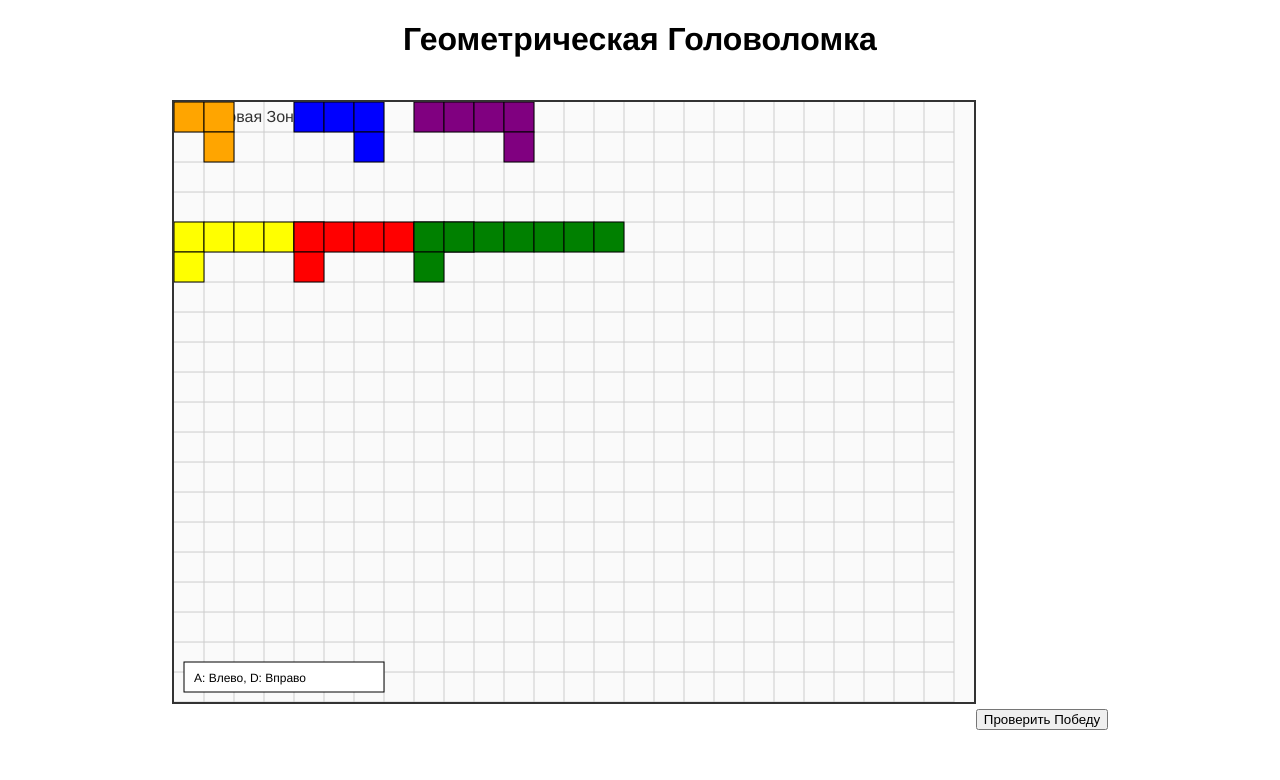
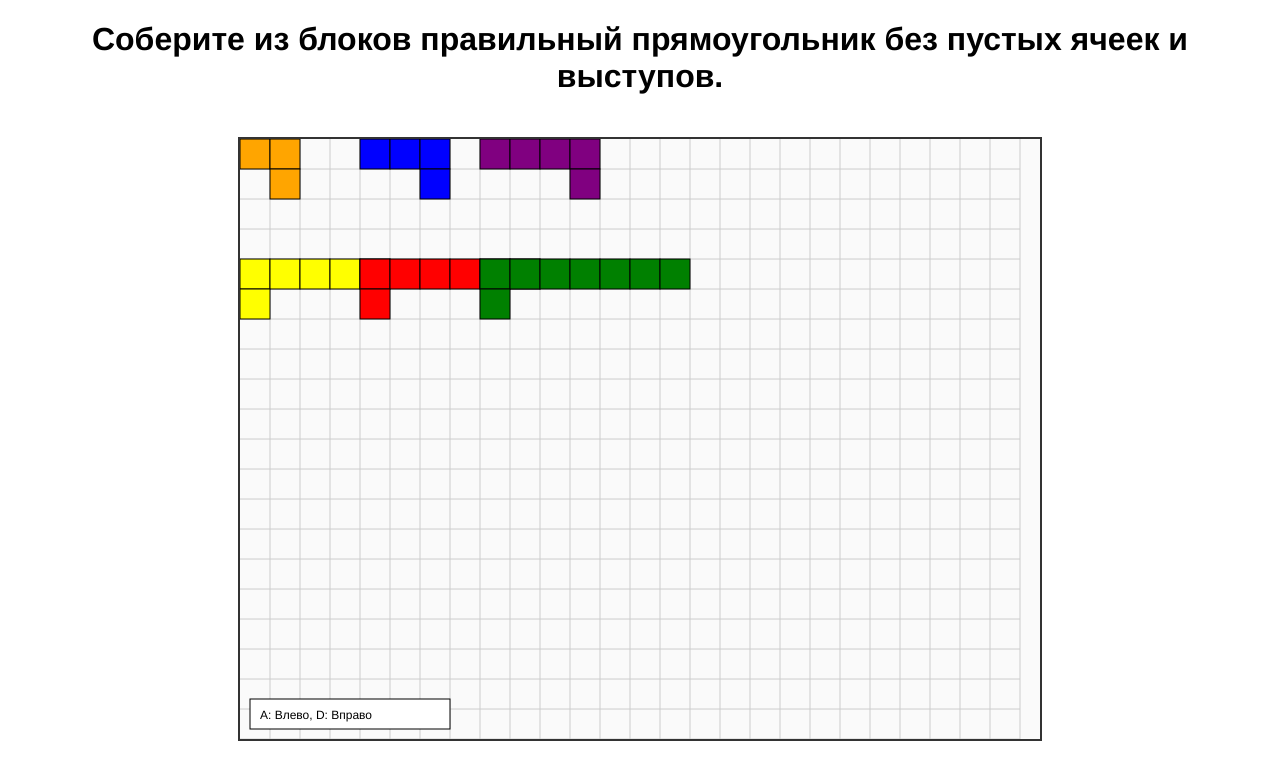
Before and after one commit to lissizza/corners-polimino, a Vue app: page / in a window 1280 px wide. Shown: the top 780 px of the page. Built offline with nearby package versions, Linux system fonts and the light colour scheme.

Commit message:
add description, remove extra elements

```diff
--- a/src/App.vue
+++ b/src/App.vue
@@ -1,6 +1,6 @@
 <template>
   <div id="app">
-    <h1>Геометрическая Головоломка</h1>
+    <h1>Соберите из блоков правильный прямоугольник без пустых ячеек и выступов.</h1>
     <svg :width="svgWidth" :height="svgHeight" class="game-svg">
       <!-- Сетка -->
       <g class="grid">
@@ -23,9 +23,6 @@
           stroke="#ccc"
         />
       </g>
-
-      <!-- Текстовая Метка Зоны Start -->
-      <text x="10" y="20" font-size="16" fill="#333">Стартовая Зона</text>
 
       <!-- Занятые клетки (для отладки) -->
       <g class="occupied-cells">
@@ -57,7 +54,6 @@
         <text x="20" :y="svgHeight - 20" font-size="12" fill="#000">A: Влево, D: Вправо</text>
       </g>
     </svg>
-    <button @click="checkVictory">Проверить Победу</button>
     <div v-if="victory" class="victory-message">
       Поздравляем! Вы победили!
     </div>
@@ -75,6 +71,7 @@ export default {
     PuzzlePiece,
   },
   setup() {
+    // остальная логика остается неизменной
     const gridSize = 30;
     const svgWidth = 800;
     const svgHeight = 600;
@@ -88,9 +85,6 @@ export default {
         position: { ...piece.initialPosition },
       }))
     );
-
-
-    const victory = ref(false);
 
     const handleUpdatePiece = updatedPiece => {
       console.log('Attempting to update piece:', updatedPiece);
@@ -125,62 +119,9 @@ export default {
       checkVictory();
     };
 
-
-    const checkVictory = () => {
-      // Определим границы для победы (330 x 90 или 90 x 330 пикселей)
-      const victoryWidth = 330 / gridSize; // Ширина в количестве клеток
-      const victoryHeight = 90 / gridSize; // Высота в количестве клеток
-
-      // Создаем сетку для проверки заполненности
-      const grid = Array.from({ length: rows }, () =>
-        Array(columns).fill(false)
-      );
-
-      // Заполняем сетку занятыми клетками
-      for (const piece of pieces.value) {
-        const transformedShape = getTransformedShape(piece);
-        for (const block of transformedShape) {
-          const gridX = Math.floor(block.x / gridSize);
-          const gridY = Math.floor(block.y / gridSize);
-          if (gridX >= 0 && gridX < columns && gridY >= 0 && gridY < rows) {
-            grid[gridY][gridX] = true;
-          }
-        }
-      }
-
-      // Проверяем, есть ли область размером victoryWidth x victoryHeight, полностью заполненная
-      for (let y = 0; y <= rows - victoryHeight; y++) {
-        for (let x = 0; x <= columns - victoryWidth; x++) {
-          let filled = true;
-
-          // Проверяем все клетки в этой области
-          for (let offsetY = 0; offsetY < victoryHeight; offsetY++) {
-            for (let offsetX = 0; offsetX < victoryWidth; offsetX++) {
-              if (!grid[y + offsetY][x + offsetX]) {
-                filled = false;
-                break;
-              }
-            }
-            if (!filled) break;
-          }
-
-          // Если нашли заполненную область - это победа
-          if (filled) {
-            victory.value = true;
-            console.log('Victory achieved!');
-            return;
-          }
-        }
-      }
-
-      // Если ни одна область не заполнена, сбрасываем победу
-      victory.value = false;
-    };
-
     const isWithinBounds = piece => {
       const transformedShape = getTransformedShape(piece);
       for (const block of transformedShape) {
-        // Приводим координаты в сетку для проверки, находятся ли они в пределах допустимого диапазона
         const gridX = Math.floor(block.x / gridSize);
         const gridY = Math.floor(block.y / gridSize);
 
@@ -219,19 +160,61 @@ export default {
       return false;
     };
 
+    const victory = ref(false);
+    const checkVictory = () => {
+      const victoryWidth = 330 / gridSize;
+      const victoryHeight = 90 / gridSize;
+
+      const grid = Array.from({ length: rows }, () =>
+        Array(columns).fill(false)
+      );
+
+      for (const piece of pieces.value) {
+        const transformedShape = getTransformedShape(piece);
+        for (const block of transformedShape) {
+          const gridX = Math.floor(block.x / gridSize);
+          const gridY = Math.floor(block.y / gridSize);
+          if (gridX >= 0 && gridX < columns && gridY >= 0 && gridY < rows) {
+            grid[gridY][gridX] = true;
+          }
+        }
+      }
+
+      for (let y = 0; y <= rows - victoryHeight; y++) {
+        for (let x = 0; x <= columns - victoryWidth; x++) {
+          let filled = true;
+
+          for (let offsetY = 0; offsetY < victoryHeight; offsetY++) {
+            for (let offsetX = 0; offsetX < victoryWidth; offsetX++) {
+              if (!grid[y + offsetY][x + offsetX]) {
+                filled = false;
+                break;
+              }
+            }
+            if (!filled) break;
+          }
+
+          if (filled) {
+            victory.value = true;
+            console.log('Victory achieved!');
+            return;
+          }
+        }
+      }
+
+      victory.value = false;
+    };
+
     const getTransformedShape = piece => {
-      // Копируем начальную форму блоков
       let transformed = piece.shape.map(block => ({ ...block }));
 
-      // Применение отражения, если фигура была отражена
       if (piece.isReflected) {
         transformed = transformed.map(block => ({
-          x: -block.x -1,  // Отражение по оси X
+          x: -block.x - 1,
           y: block.y,
         }));
       }
 
-      // Применение вращения относительно верхнего левого угла
       const angle = (piece.rotation % 360 + 360) % 360;
 
       transformed = transformed.map(block => {
@@ -239,16 +222,16 @@ export default {
 
         switch (angle) {
           case 90:
-            newX = - block.y -1;
+            newX = -block.y - 1;
             newY = block.x;
             break;
           case 180:
-            newX = -block.x -1;
-            newY = -block.y -1;
+            newX = -block.x - 1;
+            newY = -block.y - 1;
             break;
           case 270:
             newX = block.y;
-            newY = -block.x -1;
+            newY = -block.x - 1;
             break;
           default:
             newX = block.x;
@@ -258,7 +241,6 @@ export default {
         return { x: newX, y: newY };
       });
 
-      // Смещение всех блоков в зависимости от текущей позиции фигуры (в пикселях)
       transformed = transformed.map(block => ({
         x: block.x * gridSize + piece.position.x,
         y: block.y * gridSize + piece.position.y,
@@ -268,7 +250,6 @@ export default {
       return transformed;
     };
 
-    // Предварительное вычисление всех transformedShapes
     const transformedShapes = computed(() => {
       const shapes = {};
       pieces.value.forEach(piece => {
@@ -282,11 +263,9 @@ export default {
       pieces.value.forEach(piece => {
         const transformedShape = getTransformedShape(piece);
         transformedShape.forEach(block => {
-          // Перевод координат блоков в индексы сетки
           const gridX = Math.floor(block.x / gridSize);
           const gridY = Math.floor(block.y / gridSize);
 
-          // Проверяем, что координаты находятся в пределах сетки
           if (gridX >= 0 && gridX < columns && gridY >= 0 && gridY < rows) {
             occupied.push({ x: gridX, y: gridY });
           }
@@ -304,7 +283,6 @@ export default {
       rows,
       pieces,
       handleUpdatePiece,
-      checkVictory,
       victory,
       occupiedCells,
       transformedShapes,
```
